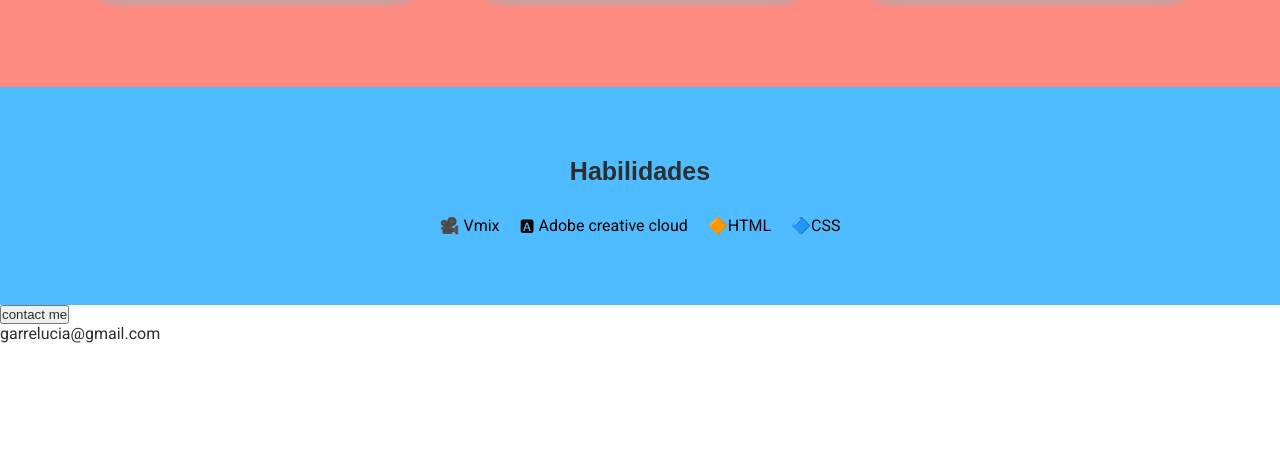
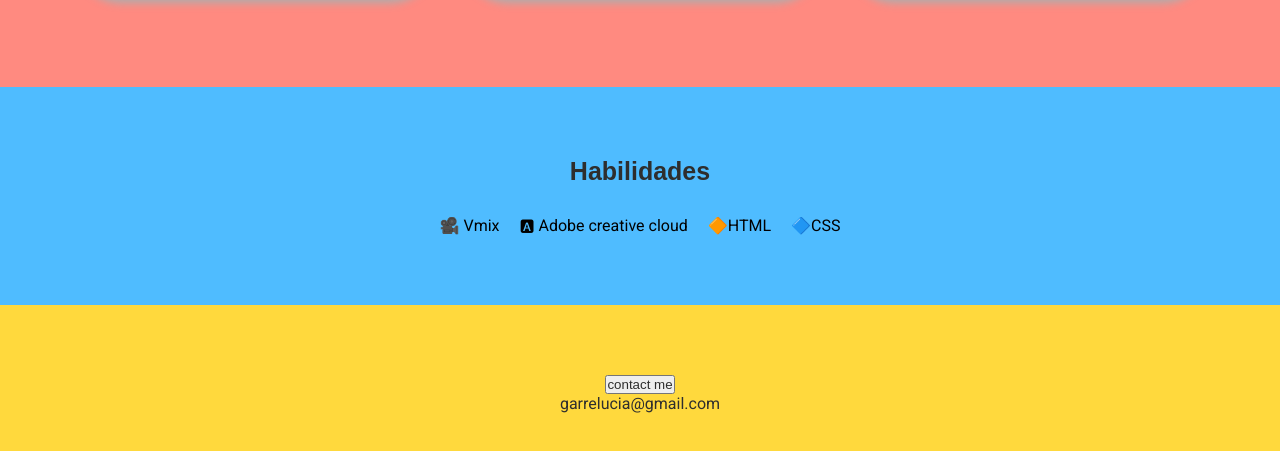
Before and after one commit to lucg-gith/tp1-portfolio, a plain HTML site: page index.html in a window 1280 px wide. Shown: the part 1322-1773 px from the top of the page. Before the commit the page ends 1665 px from the top, so only its background shows below. Drawn offline with Linux system fonts and the light colour scheme; a web font is replaced by a local one.

Commit message:
style: section-contact

```diff
--- a/styles/styles.css
+++ b/styles/styles.css
@@ -131,3 +131,9 @@ iframe {
   gap: 20px;
   list-style: none;
 }
+
+.section-contacto {
+  background-color: #ffd93d;
+  padding: 70px;
+  text-align: center;
+}
```
